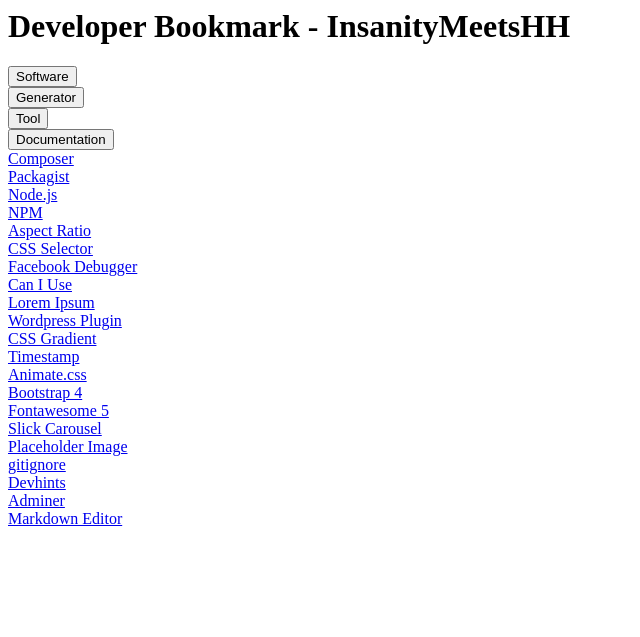
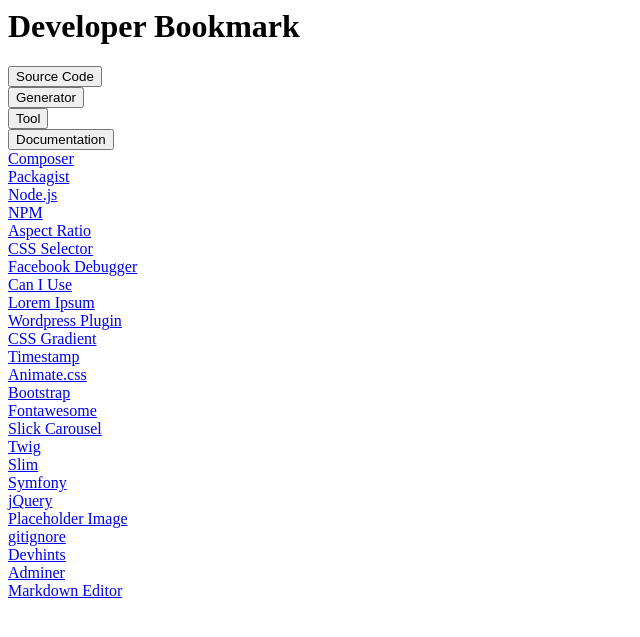
Before and after one commit to CodelineRed/developer-bookmark, a PHP site: page /templates/index.phtml in a window 1280 px wide. Shown: the top 637 px of the page, without its empty margins (0-640 px from the left). Run offline with PHP 8.4, Linux system fonts and the light colour scheme.

Commit message:
Added bookmarks. Added bicolor bookmarks.

```diff
--- a/package.json
+++ b/package.json
@@ -2,7 +2,11 @@
     "name": "developer-bookmark",
     "version": "1.0.0",
     "description": "Developer Bookmark",
-    "keywords": ["developer","bookmark","sites"],
+    "keywords": [
+        "developer",
+        "bookmark",
+        "sites"
+    ],
     "author": {
         "name": "InsanityMeetsHH",
         "email": "software@insanitymeetshh.net"
--- a/src/js/scripts.js
+++ b/src/js/scripts.js
@@ -9,7 +9,7 @@
             if ($('.filter button.active').length) {
                 $('.bookmark a').parent().hide();
                 $('.filter button.active').each(function() {
-                    $('.bookmark a.' + $(this).data('class')).parent().show();
+                    $('.bookmark a[class*="' + $(this).data('class') + '"]').parent().show();
                 });
             } else {
                 $('.bookmark a').parent().show();
--- a/templates/index.phtml
+++ b/templates/index.phtml
@@ -1,82 +1,94 @@
 <div class="row">
-    <div class="col-12 py-5 text-center"><h1>Developer Bookmark - InsanityMeetsHH <a href="https://github.com/InsanityMeetsHH/developer-bookmark" target="_blank"><i class="fab fa-inverse fa-github"></i></a></h1></div>
+    <div class="col-12 py-5 text-center"><h1>Developer Bookmark <a href="https://github.com/InsanityMeetsHH/developer-bookmark" target="_blank"><i class="fab fa-inverse fa-github"></i></a></h1></div>
 </div>
 <div class="row text-center align-items-center justify-content-center mb-3 filter">
     <div class="col-12 col-sm-6 col-lg-3 pb-3">
-        <button type="button" class="btn btn-block btn-primary" data-class="btn-primary">Software</button>
+        <button type="button" class="btn btn-block btn-code" data-class="code">Source Code</button>
     </div>
     <div class="col-12 col-sm-6 col-lg-3 pb-3">
-        <button type="button" class="btn btn-block btn-success" data-class="btn-success">Generator</button>
+        <button type="button" class="btn btn-block btn-generator" data-class="generator">Generator</button>
     </div>
     <div class="col-12 col-sm-6 col-lg-3 pb-3">
-        <button type="button" class="btn btn-block btn-info" data-class="btn-info">Tool</button>
+        <button type="button" class="btn btn-block btn-tool" data-class="tool">Tool</button>
     </div>
     <div class="col-12 col-sm-6 col-lg-3 pb-3">
-        <button type="button" class="btn btn-block btn-secondary" data-class="btn-secondary">Documentation</button>
+        <button type="button" class="btn btn-block btn-docu" data-class="docu">Documentation</button>
     </div>
 </div>
 <div class="row text-center align-items-center justify-content-center bookmark">
     <div class="col-12 col-sm-6 col-md-4 col-lg-3 pb-3">
-        <a class="btn btn-block btn-primary" href="https://getcomposer.org/" role="button" target="_blank">Composer</a>
+        <a class="btn btn-block btn-tool" href="https://getcomposer.org/" role="button" target="_blank">Composer</a>
     </div>
     <div class="col-12 col-sm-6 col-md-4 col-lg-3 pb-3">
-        <a class="btn btn-block btn-primary" href="https://packagist.org/" role="button" target="_blank">Packagist</a>
+        <a class="btn btn-block btn-code" href="https://packagist.org/" role="button" target="_blank">Packagist</a>
     </div>
     <div class="col-12 col-sm-6 col-md-4 col-lg-3 pb-3">
-        <a class="btn btn-block btn-primary" href="https://nodejs.org/" role="button" target="_blank">Node.js</a>
+        <a class="btn btn-block btn-tool" href="https://nodejs.org/" role="button" target="_blank">Node.js</a>
     </div>
     <div class="col-12 col-sm-6 col-md-4 col-lg-3 pb-3">
-        <a class="btn btn-block btn-primary" href="https://www.npmjs.com/" role="button" target="_blank">NPM</a>
+        <a class="btn btn-block btn-code" href="https://www.npmjs.com/" role="button" target="_blank">NPM</a>
     </div>
     <div class="col-12 col-sm-6 col-md-4 col-lg-3 pb-3">
-        <a class="btn btn-block btn-info" href="https://andrew.hedges.name/experiments/aspect_ratio/" role="button" target="_blank">Aspect Ratio</a>
+        <a class="btn btn-block btn-tool" href="https://andrew.hedges.name/experiments/aspect_ratio/" role="button" target="_blank">Aspect Ratio</a>
     </div>
     <div class="col-12 col-sm-6 col-md-4 col-lg-3 pb-3">
-        <a class="btn btn-block btn-secondary" href="https://www.w3schools.com/cssref/css_selectors.asp" role="button" target="_blank">CSS Selector</a>
+        <a class="btn btn-block btn-docu" href="https://www.w3schools.com/cssref/css_selectors.asp" role="button" target="_blank">CSS Selector</a>
     </div>
     <div class="col-12 col-sm-6 col-md-4 col-lg-3 pb-3">
-        <a class="btn btn-block btn-info" href="https://developers.facebook.com/tools/debug/" role="button" target="_blank">Facebook Debugger</a>
+        <a class="btn btn-block btn-tool" href="https://developers.facebook.com/tools/debug/" role="button" target="_blank">Facebook Debugger</a>
     </div>
     <div class="col-12 col-sm-6 col-md-4 col-lg-3 pb-3">
-        <a class="btn btn-block btn-secondary" href="https://caniuse.com/" role="button" target="_blank">Can I Use</a>
+        <a class="btn btn-block btn-docu" href="https://caniuse.com/" role="button" target="_blank">Can I Use</a>
     </div>
     <div class="col-12 col-sm-6 col-md-4 col-lg-3 pb-3">
-        <a class="btn btn-block btn-success" href="http://www.loremipsum.de/" role="button" target="_blank">Lorem Ipsum</a>
+        <a class="btn btn-block btn-generator" href="http://www.loremipsum.de/" role="button" target="_blank">Lorem Ipsum</a>
     </div>
     <div class="col-12 col-sm-6 col-md-4 col-lg-3 pb-3">
-        <a class="btn btn-block btn-success" href="https://wppb.me/" role="button" target="_blank">Wordpress Plugin</a>
+        <a class="btn btn-block btn-generator" href="https://wppb.me/" role="button" target="_blank">Wordpress Plugin</a>
     </div>
     <div class="col-12 col-sm-6 col-md-4 col-lg-3 pb-3">
-        <a class="btn btn-block btn-success" href="http://www.colorzilla.com/gradient-editor/" role="button" target="_blank">CSS Gradient</a>
+        <a class="btn btn-block btn-generator" href="http://www.colorzilla.com/gradient-editor/" role="button" target="_blank">CSS Gradient</a>
     </div>
     <div class="col-12 col-sm-6 col-md-4 col-lg-3 pb-3">
-        <a class="btn btn-block btn-success" href="http://www.timestampgenerator.com/" role="button" target="_blank">Timestamp</a>
+        <a class="btn btn-block btn-generator" href="http://www.timestampgenerator.com/" role="button" target="_blank">Timestamp</a>
     </div>
     <div class="col-12 col-sm-6 col-md-4 col-lg-3 pb-3">
-        <a class="btn btn-block btn-primary" href="https://daneden.github.io/animate.css/" role="button" target="_blank">Animate.css</a>
+        <a class="btn btn-block btn-code-docu" href="https://daneden.github.io/animate.css/" role="button" target="_blank">Animate.css</a>
     </div>
     <div class="col-12 col-sm-6 col-md-4 col-lg-3 pb-3">
-        <a class="btn btn-block btn-primary" href="https://getbootstrap.com/" role="button" target="_blank">Bootstrap 4</a>
+        <a class="btn btn-block btn-code-docu" href="https://getbootstrap.com/" role="button" target="_blank">Bootstrap</a>
     </div>
     <div class="col-12 col-sm-6 col-md-4 col-lg-3 pb-3">
-        <a class="btn btn-block btn-primary" href="https://fontawesome.com/" role="button" target="_blank">Fontawesome 5</a>
+        <a class="btn btn-block btn-code-docu" href="https://fontawesome.com/" role="button" target="_blank">Fontawesome</a>
     </div>
     <div class="col-12 col-sm-6 col-md-4 col-lg-3 pb-3">
-        <a class="btn btn-block btn-primary" href="http://kenwheeler.github.io/slick/" role="button" target="_blank">Slick Carousel</a>
+        <a class="btn btn-block btn-code-docu" href="http://kenwheeler.github.io/slick/" role="button" target="_blank">Slick Carousel</a>
     </div>
     <div class="col-12 col-sm-6 col-md-4 col-lg-3 pb-3">
-        <a class="btn btn-block btn-success" href="https://placeholder.com/" role="button" target="_blank">Placeholder Image</a>
+        <a class="btn btn-block btn-code-docu" href="https://twig.symfony.com/" role="button" target="_blank">Twig</a>
     </div>
     <div class="col-12 col-sm-6 col-md-4 col-lg-3 pb-3">
-        <a class="btn btn-block btn-success" href="https://www.gitignore.io/" role="button" target="_blank">gitignore</a>
+        <a class="btn btn-block btn-code-docu" href="https://www.slimframework.com/" role="button" target="_blank">Slim</a>
     </div>
     <div class="col-12 col-sm-6 col-md-4 col-lg-3 pb-3">
-        <a class="btn btn-block btn-secondary" href="https://devhints.io/" role="button" target="_blank">Devhints</a>
+        <a class="btn btn-block btn-code-docu" href="http://symfony.com/" role="button" target="_blank">Symfony</a>
     </div>
     <div class="col-12 col-sm-6 col-md-4 col-lg-3 pb-3">
-        <a class="btn btn-block btn-primary" href="https://www.adminer.org/" role="button" target="_blank">Adminer</a>
+        <a class="btn btn-block btn-code-docu" href="https://jquery.com/" role="button" target="_blank">jQuery</a>
     </div>
     <div class="col-12 col-sm-6 col-md-4 col-lg-3 pb-3">
-        <a class="btn btn-block btn-info" href="https://pandao.github.io/editor.md/en.html" role="button" target="_blank">Markdown Editor</a>
+        <a class="btn btn-block btn-generator" href="https://placeholder.com/" role="button" target="_blank">Placeholder Image</a>
+    </div>
+    <div class="col-12 col-sm-6 col-md-4 col-lg-3 pb-3">
+        <a class="btn btn-block btn-generator" href="https://www.gitignore.io/" role="button" target="_blank">gitignore</a>
+    </div>
+    <div class="col-12 col-sm-6 col-md-4 col-lg-3 pb-3">
+        <a class="btn btn-block btn-docu" href="https://devhints.io/" role="button" target="_blank">Devhints</a>
+    </div>
+    <div class="col-12 col-sm-6 col-md-4 col-lg-3 pb-3">
+        <a class="btn btn-block btn-tool" href="https://www.adminer.org/" role="button" target="_blank">Adminer</a>
+    </div>
+    <div class="col-12 col-sm-6 col-md-4 col-lg-3 pb-3">
+        <a class="btn btn-block btn-tool" href="https://pandao.github.io/editor.md/en.html" role="button" target="_blank">Markdown Editor</a>
     </div>
 </div>
```
Also changed, not shown: src/scss/module/_page.scss (+28 -0 lines).
